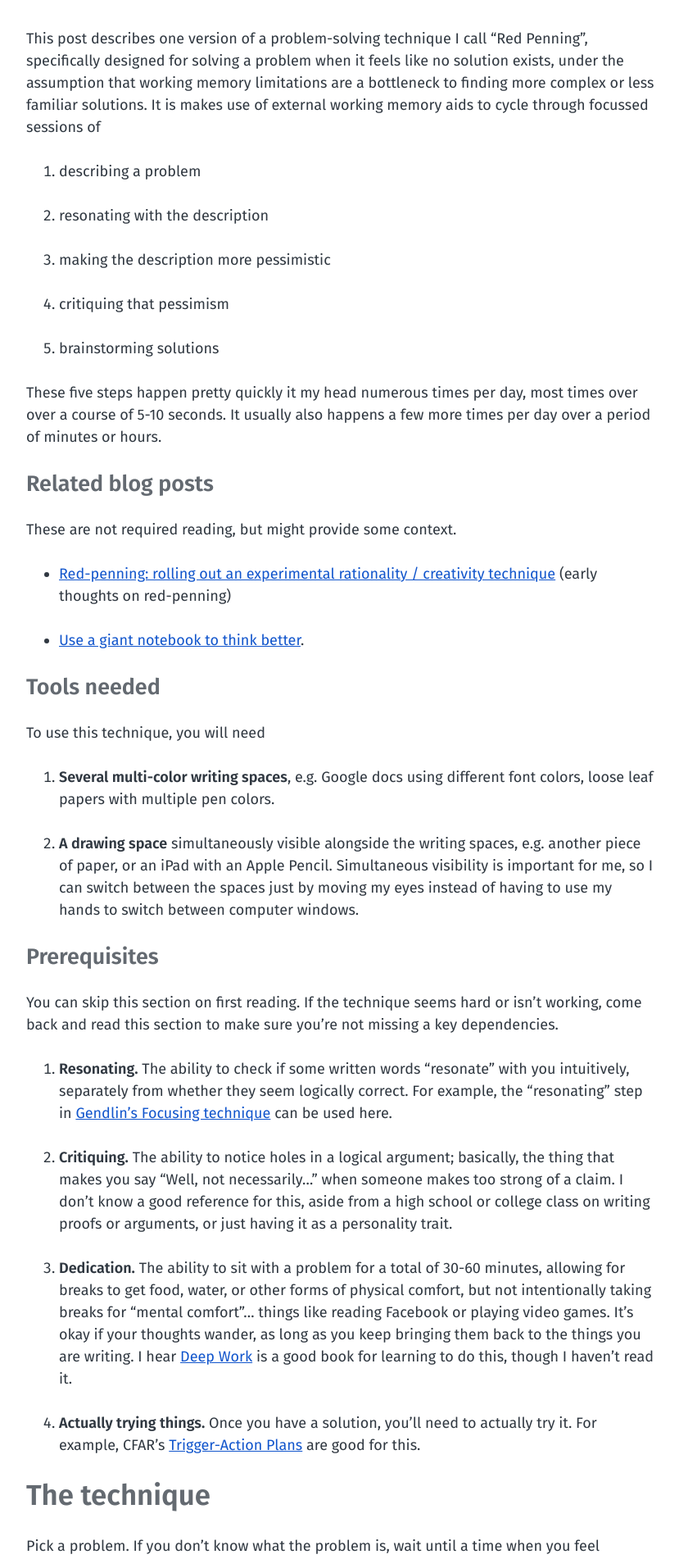
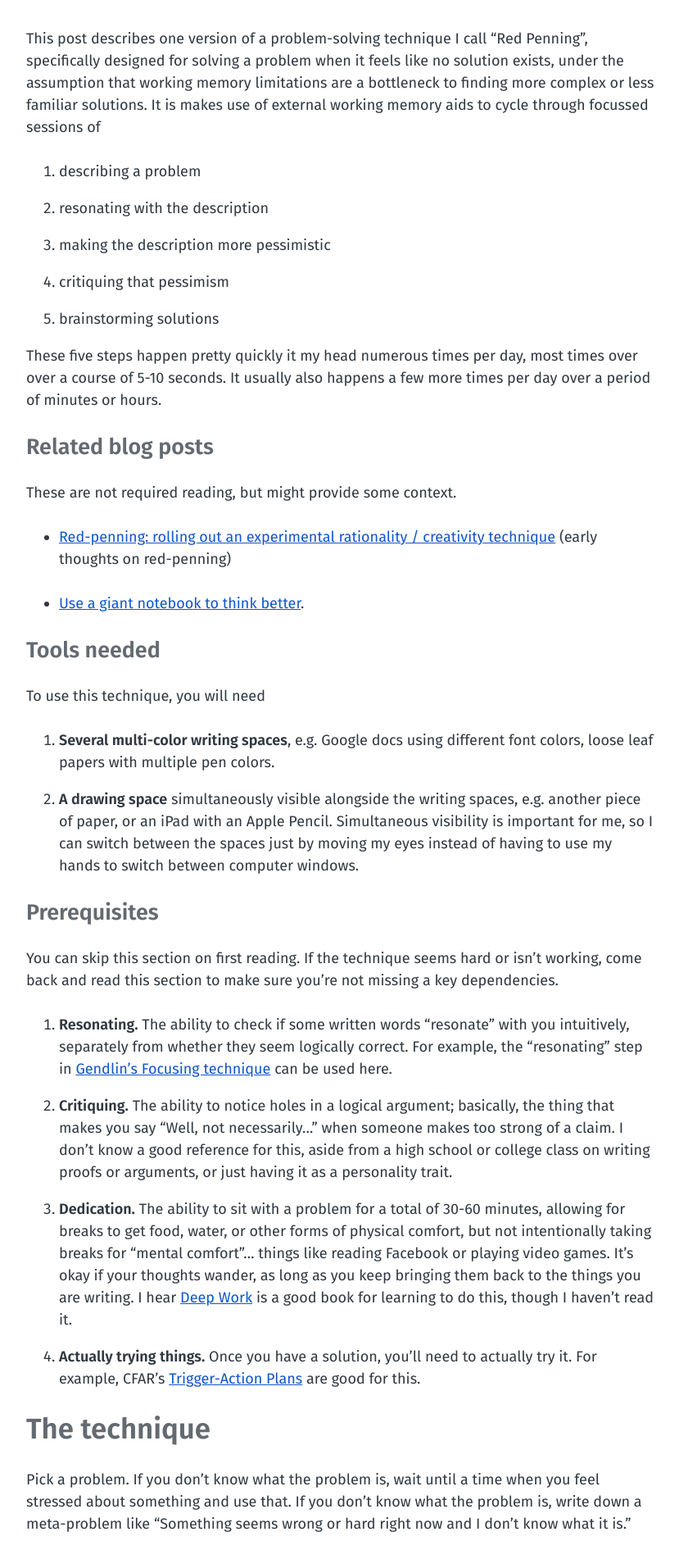
Before and after one commit to critcha/critcha, a Jekyll site: the page built from _posts/2018-03-24-Red-Penning,-Version-A.md, in a window 1280 px wide. Shown: the part 702-2604 px from the top of the page at 82% size, without its empty margins (40-869 px from the left). Built offline with Jekyll 4.4.1, drawn with Linux system fonts in a browser that asks for light colours.

Commit message:
Update/Create 2018-03-24-Red-Penning,-Version-A.md

```diff
--- a/_posts/2018-03-24-Red-Penning,-Version-A.md
+++ b/_posts/2018-03-24-Red-Penning,-Version-A.md
@@ -13,13 +13,23 @@
 
 This post describes one version of a problem-solving technique I call "Red Penning", specifically designed for solving a problem when it feels like no solution exists, under the assumption that working memory limitations are a bottleneck to finding more complex or less familiar solutions.  It is makes use of external working memory aids to cycle through focussed sessions of
 
+{:start="1"}
+
 1. describing a problem
+
+{:start="2"}
 
 2. resonating with the description
 
+{:start="3"}
+
 3. making the description more pessimistic
 
+{:start="4"}
+
 4. critiquing that pessimism
+
+{:start="5"}
 
 5. brainstorming solutions
 
@@ -39,7 +49,11 @@
 
 To use this technique, you will need
 
+{:start="1"}
+
 1. **Several multi-color writing spaces**, e.g. Google docs using different font colors, loose leaf papers with multiple pen colors.
+
+{:start="2"}
 
 2. **A drawing space** simultaneously visible alongside the writing spaces, e.g. another piece of paper, or an iPad with an Apple Pencil.  Simultaneous visibility is important for me, so I can switch between the spaces just by moving my eyes instead of having to use my hands to switch between computer windows.
 
@@ -48,11 +62,19 @@
 
 You can skip this section on first reading.  If the technique seems hard or isn't working, come back and read this section to make sure you’re not missing a key dependencies.
 
+{:start="1"}
+
 1. **Resonating.**  The ability to check if some written words "resonate" with you intuitively, separately from whether they seem logically correct.  For example, the "resonating" step in [Gendlin's Focusing technique](https://www.amazon.com/Focusing/dp/B006H9RQ6Y/) can be used here.
+
+{:start="2"}
 
 2. **Critiquing.**  The ability to notice holes in a logical argument; basically, the thing that makes you say "Well, not necessarily..." when someone makes too strong of a claim.  I don't know a good reference for this, aside from a high school or college class on writing proofs or arguments, or just having it as a personality trait.
 
+{:start="3"}
+
 3. **Dedication.**  The ability to sit with a problem for a total of 30-60 minutes, allowing for breaks to get food, water, or other forms of physical comfort, but not intentionally taking breaks for "mental comfort"... things like reading Facebook or playing video games.  It's okay if your thoughts wander, as long as you keep bringing them back to the things you are writing.  I hear [Deep Work](https://www.amazon.com/Deep-Work-Focused-Success-Distracted/dp/1455586692) is a good book for learning to do this, though I haven’t read it.
+
+{:start="4"}
 
 4. **Actually trying things.**  Once you have a solution, you'll need to actually try it.  For example, CFAR’s [Trigger-Action Plans](http://lesswrong.com/lw/o7c/making_intentions_concrete_triggeraction_planning/) are good for this.
 
@@ -60,6 +82,8 @@
 ## The technique
 
 Pick a problem.  If you don't know what the problem is, wait until a time when you feel stressed about something and use that.  If you don’t know what the problem is, write down a meta-problem like "Something seems wrong or hard right now and I don’t know what it is."
+
+{:start="1"}
 
 1. **_Describe._** *Using a fresh writing space, describe the problem in the form of written argument about its causal structure. During this step, don't be too critical; just write what seems natural.*
 
@@ -75,6 +99,8 @@
   </tr>
 </table>
 
+
+{:start="2"}
 
 2. **_Resonate._**  *Read over the argument from (1) to see if the written words resonate instinctively/intuitive with you.  If any phrasings do not resonate, use the eraser to change the phrasings until they do.*
 
@@ -94,9 +120,13 @@
 </table>
 
 
+{:start="1"}
+
 1. **_Diagram._**  *In a new writing space that can be visible at the same time as the Describing & Resonating space  (e.g. paper, or an iPad with an Apple Pencil), draw a diagram depicting the causal structure of the problem.  Feel free to adjust the argument in the Describing & Resonating space if you experience shifts in your thinking as a result of the diagram**.*
 
 ![image alt text]({{ site.url }}/public/o24eTnmr8jEYyolJ48Mg_img_0.png)
+
+{:start="3"}
 
 3. **_Pessimize._**  *Open a new writing space that can be visible at same time as the diagram.  Using the diagram as a guide, try to write a strong argument that your problem is impossible to solve.*
 
@@ -118,6 +148,8 @@
 </table>
 
 
+{:start="1"}
+
 1. **_Critique._**  *Reflect on what seems most weak or wrong about the pessimism argument, and use a different writing tool (e.g. a red pen, google doc comment, or different font) to add comments or highlight the objections you have.*
 
 The result could look something like this:
@@ -138,6 +170,8 @@
 </table>
 
 
+{:start="1"}
+
 1. **Brainstorm solutions.**  Read over the critique you just produced and reflect on which, if any, of your comments lend themselves to solutions you could try.  Make sure each criticism in Space #3 is reflected in your brainstorm in Space #4.  Spend a little time looking at each solution idea to see if you can make a more effective version of it.
 
 <table style='' class='table-from-google-docs'>
@@ -151,6 +185,10 @@
 </table>
 
 
+{:start="2"}
+
 2. **Try your favorite solution(s).**  Ideally, try your most promising solution(s) immediately.  Otherwise, decide on a concrete place and time to start trying each solution you feel excited about, e.g. using [trigger-action plan](http://lesswrong.com/lw/o7c/making_intentions_concrete_triggeraction_planning/) that includes a date or time to revisit whether the plan worked.
 
+{:start="3"}
+
 3. **Revisit and reflect.**  Return to your notes at your planned time, or if your attempt feel like the attempt failed, whichever comes first.  Amend your notes to reflect why it failed or succeeded, and maybe repeat this procedure in light of your new experience.
```
